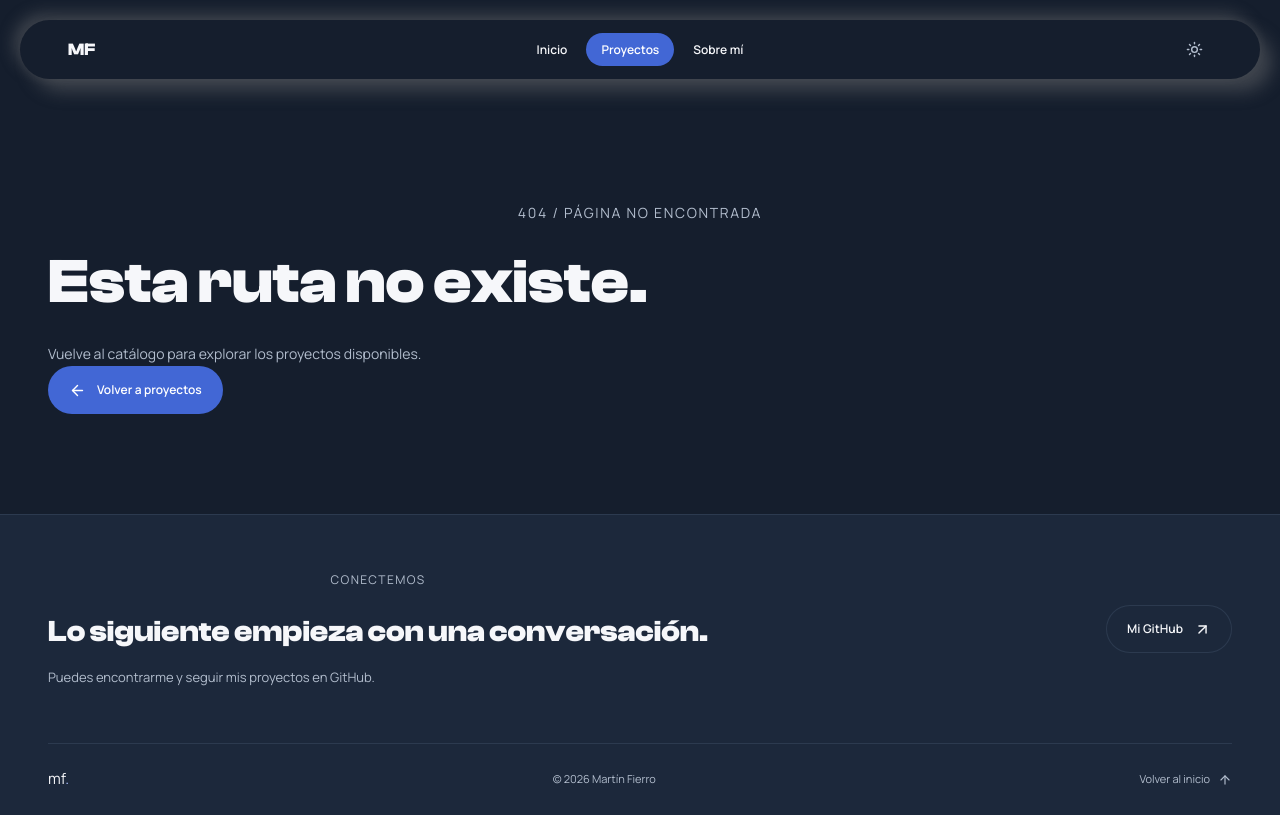
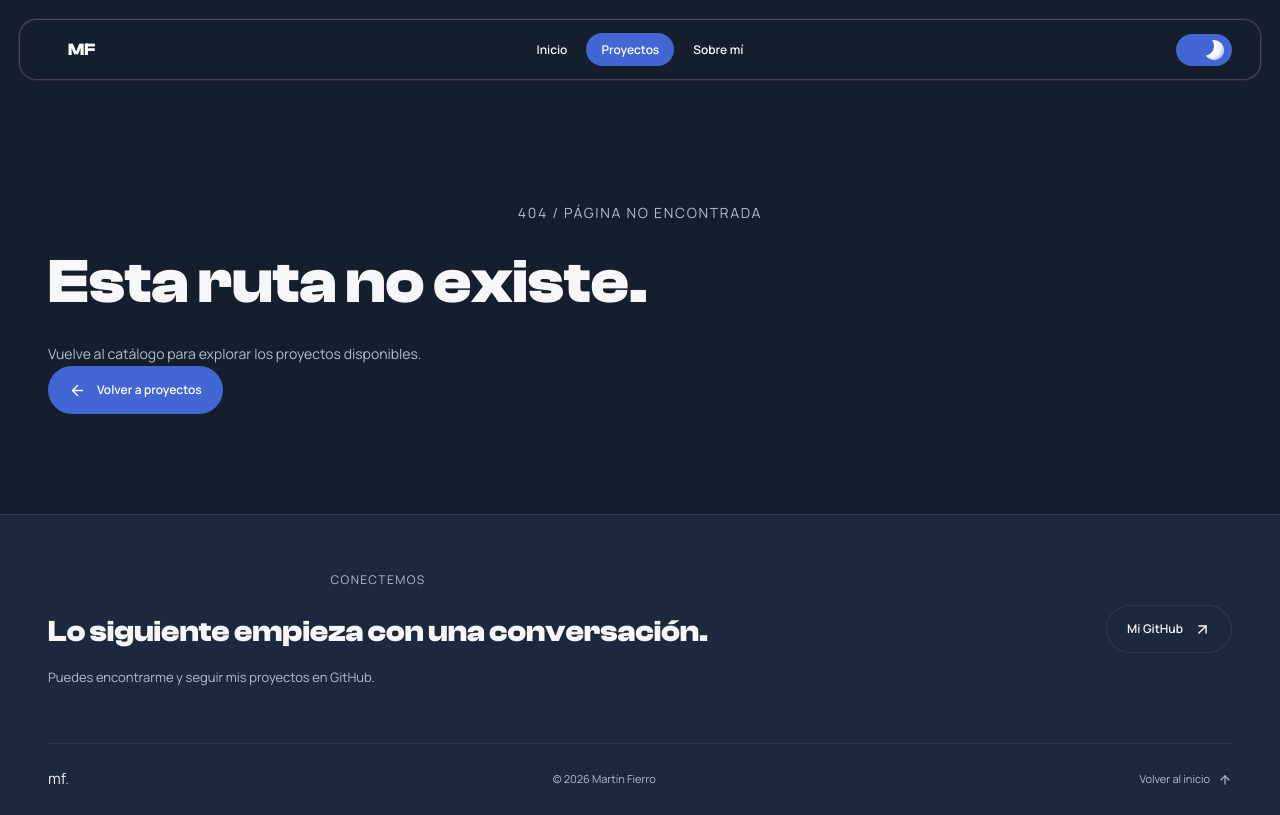
Before and after one commit to martiinfiierro2/Portafolio, a React (Vite) app: page /demos/1 in a window 1280 px wide. Built offline with nearby package versions, Linux system fonts and the light colour scheme.

Commit message:
Estilizado de cambio de tema

```diff
--- a/src/Header.css
+++ b/src/Header.css
@@ -6,17 +6,17 @@
   z-index: 30;
   backdrop-filter: blur(20px);
   -webkit-backdrop-filter: blur(20px);
-  border-radius: var(--radius-pill);
+  border-radius: 1em;
   box-shadow:
-    4px 4px 16px #3a3a3a66,
-    -4px -4px 16px #3a3a3a66;
+    0.5px 0.5px 2px #76767666,
+    -0.5px -0.5px 2px #76767666;
   background: var(--bg);
 }
 
 .site[data-theme="dark"] .header {
   box-shadow:
-    12px 12px 18px #7d7d7d66,
-    -6px -6px 16px #7d7d7d66;
+    0.5px 0.5px 2px #cfcfcf66,
+    -0.5px -0.5px 2px #cfcfcf66;
 }
 
 .header .header-inner {
@@ -104,16 +104,64 @@
   width: 36px;
   height: 36px;
   padding: 0;
-  border: 1px solid transparent;
-  border-radius: var(--radius-pill);
-  color: var(--muted);
-  background: transparent;
 }
 
-.header .theme-toggle:hover {
-  color: var(--accent-ink);
-  border-color: var(--accent-ink);
-}
+.switch {
+    display: block;
+    --width-of-switch: 3.5em;
+    --height-of-switch: 2em;
+    --size-of-icon: 1.25em;
+    /* it is like a inline-padding of switch */
+    --slider-offset: 0.5em;
+    position: relative;
+    width: var(--width-of-switch);
+    height: var(--height-of-switch);
+  }
+
+  /* Hide default HTML checkbox */
+  .switch input {
+    opacity: 0;
+    width: 0;
+    height: 0;
+  }
+
+  /* The slider */
+  .slider {
+    position: absolute;
+    cursor: pointer;
+    top: 0;
+    left: 0;
+    right: 0;
+    bottom: 0;
+    background-color: #ececaf;
+    transition: .4s;
+    border-radius: 1em;
+  }
+
+  .slider:before {
+    position: absolute;
+    content: "";
+    height: var(--size-of-icon,1.4em);
+    width: var(--size-of-icon,1.4em);
+    border-radius: 20px;
+    left: var(--slider-offset,0.3em);
+    top: 50%;
+    transform: translateY(-50%);
+    background: linear-gradient(40deg,#ff0000,#ff8c00 70%);
+    ;
+   transition: .4s;
+  }
+
+  input:checked + .slider {
+    background-color: var(--accent);
+  }
+
+  input:checked + .slider:before {
+    left: calc(100% - (var(--size-of-icon,1.4em) + var(--slider-offset,0.3em)));
+    background: var(--accent);
+    /* change the value of second inset in box-shadow to change the angle and direction of the moon  */
+    box-shadow: inset -3px -2px 5px -2px #aca8f4, inset -10px -4px 0 0 #ffffff;
+  }
 
 @media (max-width: 760px) {
   .header .header-inner {
--- a/src/Header.jsx
+++ b/src/Header.jsx
@@ -47,12 +47,16 @@ export default function Header({ dark, onToggleTheme }) {
             ))}
           </ul>
         </nav>
-        <button
-          className="theme-toggle"
-          onClick={onToggleTheme}
-          aria-label={dark ? "Activar tema claro" : "Activar tema oscuro"}
-        >
-          {dark ? <Sun size={17} /> : <Moon size={17} />}
+        <button className="theme-toggle">
+          <label className="switch">
+            <input
+              type="checkbox"
+              checked={dark}
+              onChange={onToggleTheme}
+              aria-label={dark ? "Activar tema claro" : "Activar tema oscuro"}
+            />
+            <span className="slider" />
+          </label>
         </button>
       </div>
     </header>
```
